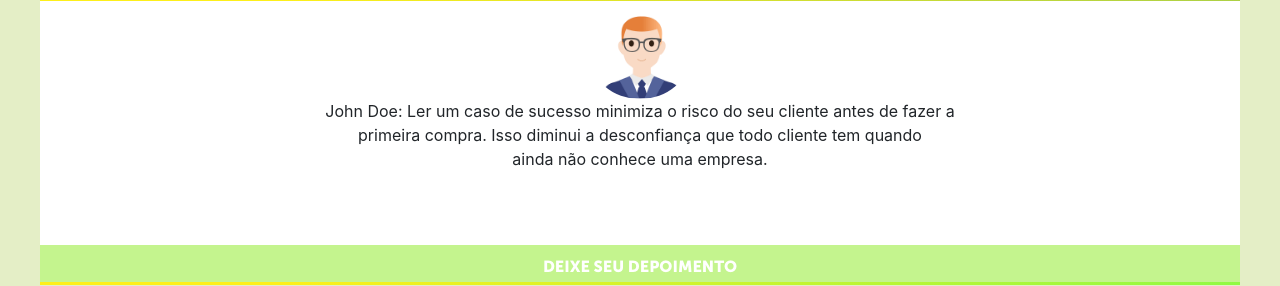
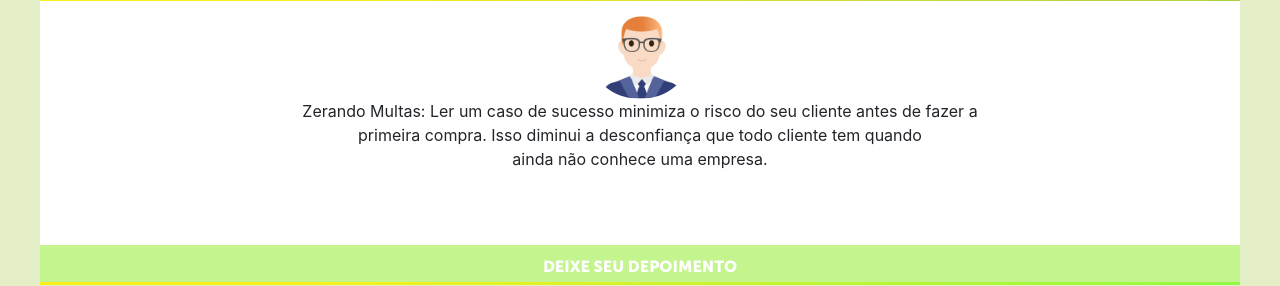
Before and after one commit to zerandomultasrepo/zerandomultas, a Django app: page /depoimentos in a window 1280 px wide. Shown: the part 504-790 px from the top of the page. Run offline with Django 3.2, Linux system fonts and the light colour scheme; some libraries are stand-ins or nearby versions.

Commit message:
Change jonh doe

```diff
--- a/server/templates/depoimentos.html
+++ b/server/templates/depoimentos.html
@@ -24,7 +24,7 @@
         <div class="row d-xl-flex" id="contentDepoimentos">
             <div class="col-auto mx-auto"><img class="peoplePhotos" src="{% static "assets/img/images.png" %}"></div>
             <div class="col-12">
-                <p class="flex-wrap" face="MuseoSans500">John Doe: Ler um caso de sucesso minimiza o risco do seu cliente antes de fazer a <br>primeira compra. Isso diminui a desconfiança que todo cliente tem quando<br> ainda não conhece uma empresa.</p>
+                <p class="flex-wrap" face="MuseoSans500">Zerando Multas: Ler um caso de sucesso minimiza o risco do seu cliente antes de fazer a <br>primeira compra. Isso diminui a desconfiança que todo cliente tem quando<br> ainda não conhece uma empresa.</p>
             </div>
         </div>
     </div>
```
